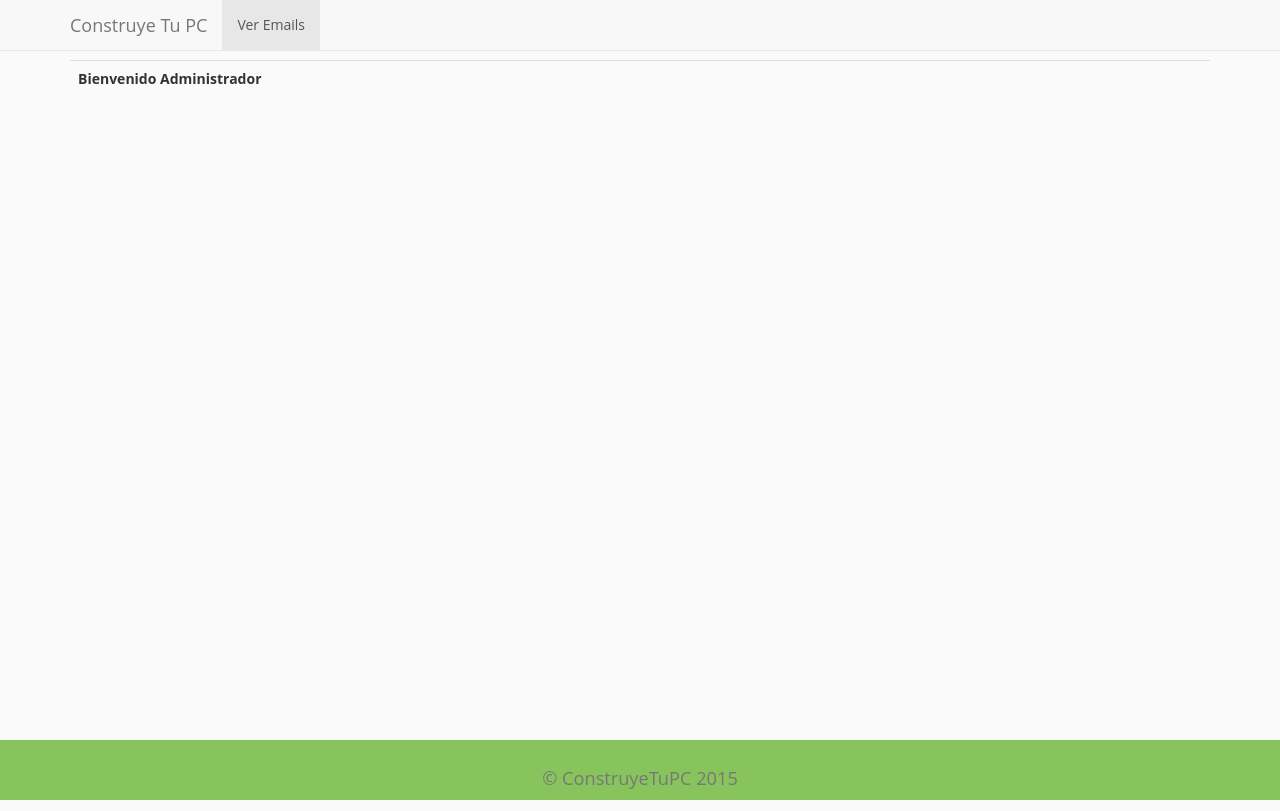
After one commit to iaguas/construyetupc, a PHP site: template views/administrator.html in a window 1280 px wide. The commit adds this page. Run offline with PHP 8.4, Linux system fonts and the light colour scheme; the template is opened without the code that fills it, so the values that code supplies are empty; some libraries are stand-ins or nearby versions.

Commit message:
He creado la parte correspondiente al backend (adminsitrador) para ver los emaisl registrados. Queda pendiente el utilizar el router correctamente.

```diff
--- /dev/null
+++ b/views/administrator.html
@@ -0,0 +1,79 @@
+<!DOCTYPE html>
+<html lang="es">
+<head>
+    <meta charset="utf-8">
+    <meta http-equiv="X-UA-Compatible" content="IE=edge">
+    <meta name="viewport" content="width=device-width, initial-scale=1">
+    <title>Emails Registrados</title>
+
+    <!-- Bootstrap -->
+    <link href="../../assets/css/bootstrap.min.css" rel="stylesheet">
+
+    <!-- Sticky footer -->
+    <link href="../../assets/css/sticky-footer-index.css" rel="stylesheet">
+
+    <!-- Default styles -->
+    <link href="../../assets/css/default.css" rel="stylesheet">
+
+    <!-- Font Awesome -->
+    <!--link rel="stylesheet" href="//maxcdn.bootstrapcdn.com/font-awesome/4.3.0/css/font-awesome.min.css"-->
+    <link rel="stylesheet" href="../../assets/css/font-awesome.min.css">
+
+    <!-- HTML5 shim and Respond.js for IE8 support of HTML5 elements and media queries -->
+    <!-- WARNING: Respond.js doesn't work if you view the page via file:// -->
+    <!--[if lt IE 9]>
+    <script src="https://oss.maxcdn.com/html5shiv/3.7.2/html5shiv.min.js"></script>
+    <script src="https://oss.maxcdn.com/respond/1.4.2/respond.min.js"></script>
+    <![endif]-->
+
+    <script src="https://ajax.googleapis.com/ajax/libs/jquery/1.11.2/jquery.min.js"></script>
+</head>
+<body>
+
+<!-- Fixed navbar -->
+<nav class="navbar navbar-default navbar-fixed-top">
+    <div class="container">
+        <!-- Brand and toggle get grouped for better mobile display -->
+        <div class="navbar-header">
+            <button type="button" class="navbar-toggle collapsed" data-toggle="collapse" data-target="#bs-example-navbar-collapse-1">
+                <span class="sr-only">Toggle navigation</span>
+                <span class="icon-bar"></span>
+                <span class="icon-bar"></span>
+                <span class="icon-bar"></span>
+            </button>
+            <a class="navbar-brand" href="#">Construye Tu PC</a>
+        </div>
+
+        <!-- Collect the nav links, forms, and other content for toggling -->
+        <div class="collapse navbar-collapse" id="bs-example-navbar-collapse-1">
+            <ul class="nav navbar-nav">
+                <li class="active"><a href="index.php">Ver Emails</a></li>
+            </ul>
+        </div><!-- /.navbar-collapse -->
+    </div><!-- /.container-fluid -->
+</nav>
+
+<div class="container">
+    <table class="table">
+        <tr>
+            <th>Bienvenido Administrador</th>
+        </tr>
+
+    </table>
+
+</div>
+
+<!-- Sticky footer -->
+<footer class="footer">
+    <div class="container">
+        <p class="text-muted footer-color">© ConstruyeTuPC 2015</p>
+    </div>
+</footer>
+
+<!-- jQuery (necessary for Bootstrap's JavaScript plugins) -->
+<!--<script src="https://ajax.googleapis.com/ajax/libs/jquery/1.11.2/jquery.min.js"></script> Comentado al poner la mierda del easter egg
+<!-- Include all compiled plugins (below), or include individual files as needed -->
+<script src="assets/js/bootstrap.min.js"></script>
+
+</body>
+</html>
```
Also changed, not shown: administrator/views/administrator.html (added, +79 -0 lines), index.php (+9 -1 lines), view.php (+11 -1 lines).
